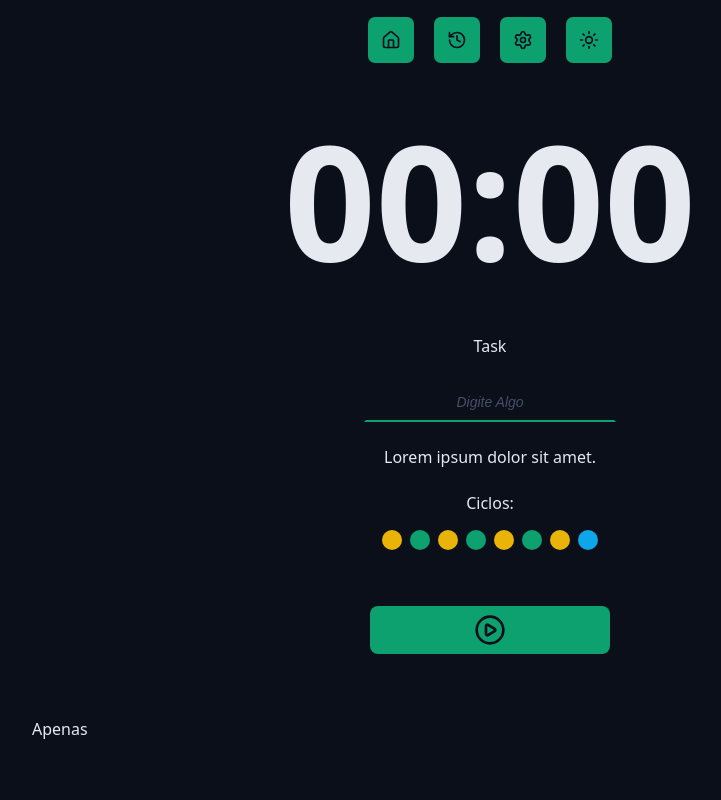
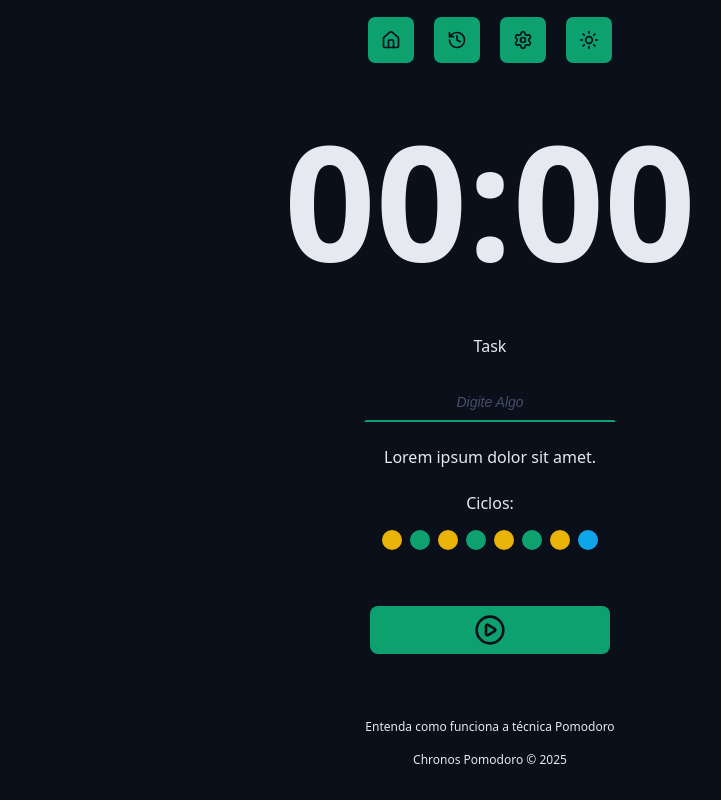
Before and after one commit to rafamgcarvalho/chronos-pomodoro, a React (Vite) app: page / in a window 1280 px wide. Shown: the part 229-1029 px from the top of the page, without its empty margins (150-871 px from the left). Before the commit the page ends 1001 px from the top, so only its background shows below. Built offline with nearby package versions, Linux system fonts and the light colour scheme.

Commit message:
componente footer

```diff
--- a/src/App.tsx
+++ b/src/App.tsx
@@ -3,6 +3,7 @@
 // import { Heading } from './components/Heading/Heading';
 import {Menu} from './components/Menu/Menu';
 import {Logo} from './components/Logo/Logo';
+import {Footer} from './components/Footer/Footer';
 import {Cycles} from './components/Cycles/Index';
 import {CountDown} from './components/CountDown/CountDown';
 import {DefaultInput} from './components/DefaultInput/DefaultInput';
@@ -46,7 +47,9 @@
                 </form>
             </Container>
 
-            <Container>Apenas</Container>
+            <Container>
+                <Footer></Footer>
+            </Container>
         </>
     )
 }
--- /dev/null
+++ b/src/components/Footer/Footer.module.css
@@ -0,0 +1,18 @@
+.footer {
+    display: flex;
+    flex-direction: column;
+    align-items: center;
+    justify-content: center;
+    font-size: 1.2rem;
+    gap: 1.6rem;
+}
+
+.footer a {
+    color: var(--gray-100);
+    text-decoration: none;
+}
+
+.footer a:hover {
+    color: var(--gray-100);
+    text-decoration: underline;
+}
--- /dev/null
+++ b/src/components/Footer/Footer.tsx
@@ -0,0 +1,8 @@
+import styles from './Footer.module.css'
+
+export function Footer() {
+    return <footer className={styles.footer}>
+        <a href="">Entenda como funciona a técnica Pomodoro</a>
+        <a href="">Chronos Pomodoro &copy; {new Date().getFullYear()}</a>
+    </footer>
+}
```
